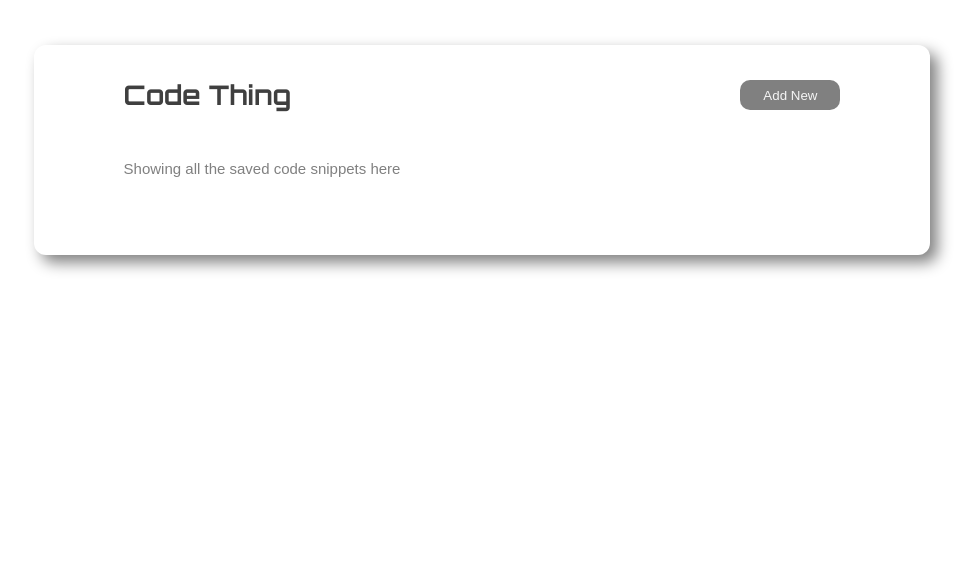
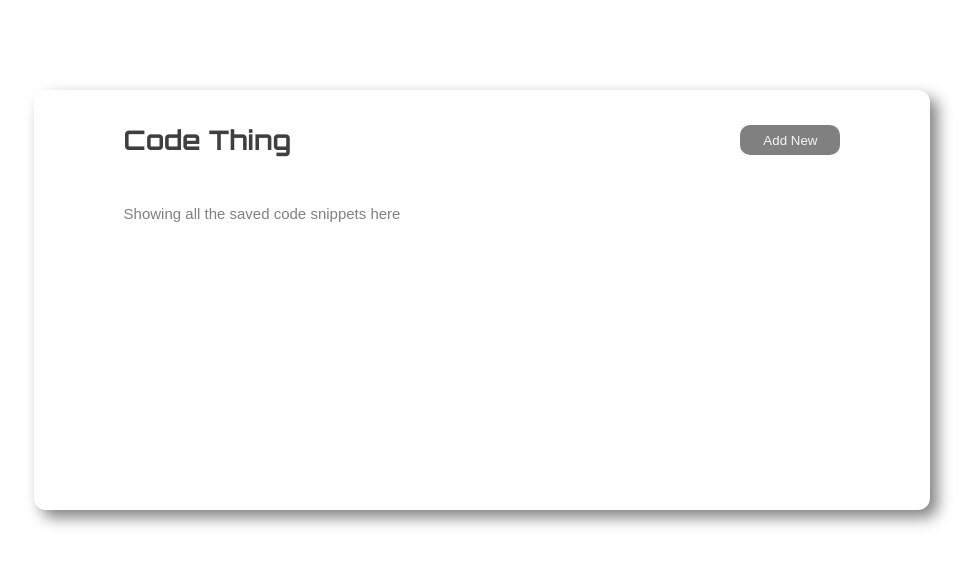
Before and after one commit to mansub-dev/CodeSnippetManager, a plain HTML site: page index.html in a window 1280 px wide. Shown: the whole page, without its empty margins (158-1136 px from the left). Drawn offline with Linux system fonts and the light colour scheme.

Commit message:
Update style.css

```diff
--- a/style.css
+++ b/style.css
@@ -14,7 +14,7 @@ body {
 }
 
 .parent {
-  height: 300px;
+  height: 600px;
   width: 100%;
   display: flex;
   justify-content: center;
```
